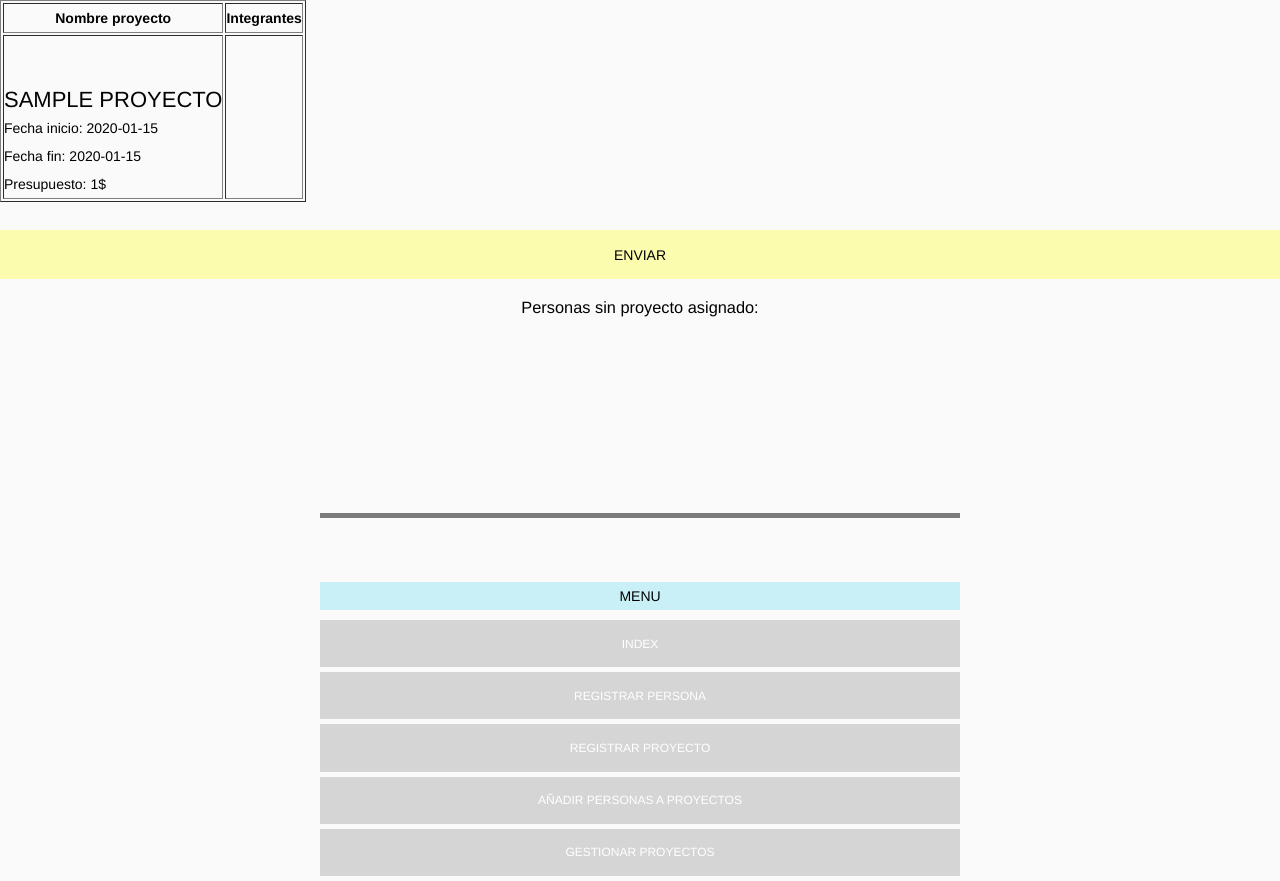
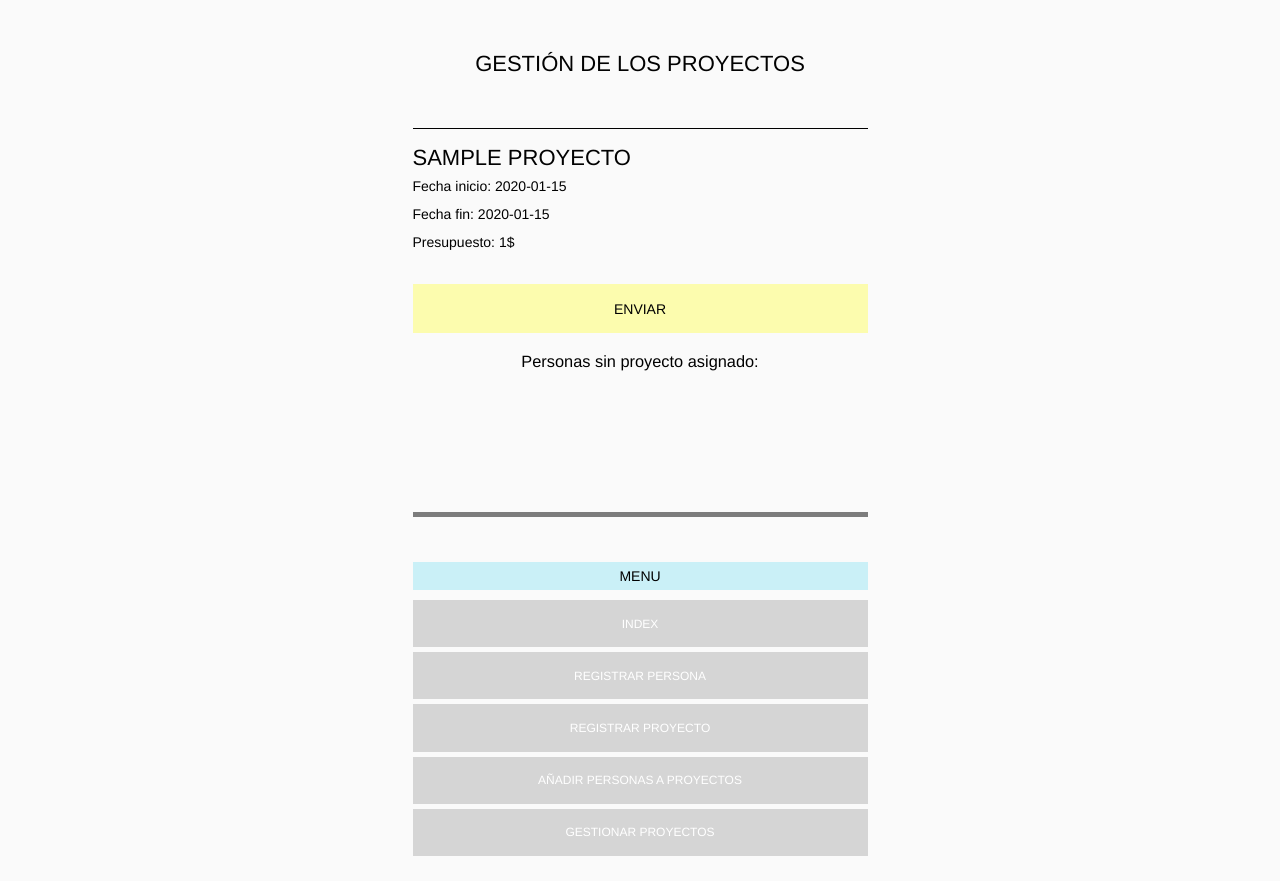
Before and after one commit to jrltt/PHPM07, a PHP site: page /listpro.php in a window 1280 px wide. After the commit the page ends 856 px from the top, so only its background shows below. Run offline with PHP 8.4, Linux system fonts and the light colour scheme; tables that the repository leaves empty hold one stand-in row (values such as "Sample post").

Commit message:
faltan aplicar estilos y mejorar par de cosas, pero ya esta bien para entregar!

```diff
--- a/add.php
+++ b/add.php
@@ -16,7 +16,9 @@
 	<link rel="stylesheet" href="style.css">
  </head>
  <body>
- 	 <?php add(); ?>
- 	 <?php menu(); ?>
+	 <div class="msj">
+	 	 <?php add(); ?>
+ 	 	<?php menu(); ?>
+	 </div>
  </body>
  </html>
--- a/funciones.php
+++ b/funciones.php
@@ -77,7 +77,7 @@
 					//$sentencia = "INSERT INTO persona(nomProjec) VALUES ('$proyecto') WHERE dni='$dni' ";
 					$sentencia = "UPDATE persona SET nomProjec='$proyecto' WHERE dni='$dni'";
 					$resultado = mysqli_query($link, $sentencia) or die ('Error en: '.$sentencia.' - '.mysqli_error($link));
-					echo '<br/>La persona con dni:'.$dni.' se ha ACTUALIZADO su informaci&oacute;n :: proyecto: '.$proyecto;
+					echo '<h1/>Dni: '.$dni.' - informaci&oacute;n actualizada - Proyecto asignado: '.$proyecto.'</h1>';
 				 } //fin bucle
 				 mysqli_close($link);
 			} else if ( $tipo == 'remove') {
@@ -88,7 +88,7 @@
 				foreach ($dniSel as $dni) {
 					$sentencia = "UPDATE persona SET nomProjec=NULL WHERE dni='$dni'";
 					$resultado = mysqli_query($link, $sentencia) or die ('Error en: '.$sentencia.' - '.mysqli_error($link));
-					echo '<br/> La persona con el dni '.$dni.' ya no tiene proyecto asignado';
+					echo '<h1>Dni: '.$dni.' - informaci&oacute;n actualizada - Ya no tiene proyecto asignado</h1>';
 				}
 			}
 	 	}
--- a/listpro.php
+++ b/listpro.php
@@ -15,6 +15,8 @@
 	<link rel="stylesheet" href="style.css">
 </head>
 <body>
+	<div class="wrap">
+		<h1>Gestión de los proyectos</h1>
 		<?php
 			/* Conexion con la BBDD */
 			$link = mysqli_connect("localhost", "root", "1234") or die ('No se puede conectar con mysql'.mysqli_error($link));
@@ -31,23 +33,15 @@
 			// $queryPerPro = mysqli_query($link, $sentPerPro) or die ('Error en '.$sentPerPro.' - '. mysqli_error($link));
 
 		?>
-	<form action='add.php' method="get" name="lista">
-		<table border="1">
-			<tr>
-				<th>Nombre proyecto</th>
-				<th>Integrantes</th>
-			</tr>
+		<form action='add.php' method="get" name="lista" class="listpro">
 				<?php while ( $fila = mysqli_fetch_array($queryPro, MYSQL_ASSOC)) { ?>
-			<tr>
-				<td>
 						<h1><?php echo $fila['nombre'];?></h1>
 						<ul>
 							<li>Fecha inicio: <?php echo $fila['di']; ?></li>
 							<li>Fecha fin: <?php echo $fila['df']; ?></li>
 							<li>Presupuesto: <?php echo $fila['presu']; ?>$</li>
-					</ul>
-				</td>
-				<td>
+							<li>
+								<ul class="img">
 					<?php
 						$nomPro = $fila['nombre'];
 						$sentPerPro = "SELECT * FROM persona WHERE nomProjec='$nomPro'";
@@ -55,31 +49,37 @@
 						while ( $filaPersona = mysqli_fetch_array($queryPerPro, MYSQL_ASSOC)) {
 					?>
 
-						<ul>
+
 								<li><input type="checkbox" name="quitar[]" id="persona" value='<?php echo $filaPersona['dni'];?>'></li>
-							<li><?php echo $filaPersona['dni']; ?></li>
-							<li><?php echo $filaPersona['nombre']; ?></li>
+								<!-- <li><?php echo $filaPersona['dni']; ?></li> -->
+								<!-- <li><?php echo $filaPersona['nombre']; ?></li> -->
 								<li><img src="srcImg.php?dni=<?php echo $filaPersona['dni'];?>" width=50 /></li>
-						</ul>
+
 
 					<?php
 						}
 						?>
-				</td>
-
-			</tr>
+								</ul>
+							</li>
+						</ul>
 				<?php } ?>
-		</table>
 			<input type="submit" value="Enviar">
 		  	<input type="hidden" name="tipo" value="remove">
 		</form>
-	<ul>
+		<!-- <ul> -->
 		<h3>Personas sin proyecto asignado:</h3>
 			<?php while ( $fila = mysqli_fetch_array($queryPerNoPro, MYSQL_ASSOC)) { ?>
-			<li><?php echo $fila['dni']." - ".$fila['nombre']." - <img src=srcImg.php?dni=".$fila['dni']." width=50 height=50 alt=".$fila['nombre']."/>" ." - Proyecto: ".$fila['nomProjec'] ; ?> </li>
-		<?php } ?>
+				<ul class="perSin">
+					<li><img src="srcImg.php?dni=<?php echo $fila['dni'];?>" width=50 height=50 alt="<?php echo $fila['nombre'];?>"/></li>
+		 			<li>DNI: <?php echo $fila['dni'];?></li>
+				 	<li>Nombre: <?php echo $fila['nombre'];?></li>
+					<li>Proyecto: <?php echo $fila['nomProjec']; ?></li>
 				</ul>
+<!-- 				<li><?php echo $fila['dni']." - ".$fila['nombre']." - <img src=srcImg.php?dni=".$fila['dni']." width=50 height=50 alt=".$fila['nombre']."/>" ." - Proyecto: ".$fila['nomProjec'] ; ?> </li>
+ -->			<?php } ?>
+		<!-- </ul> -->
 		<?php mysqli_close($link); ?>
 		<?php menu(); ?>
+	</div>
 </body>
 </html>
--- a/style.css
+++ b/style.css
@@ -162,7 +162,7 @@ input[type="submit"]:active {
     -webkit-transform: scale(.975);
     transform: scale(.975);
 }
-#lista ul {
+#lista ul , .wrap ul.perSin{
 	clear: left;
 	display: inline-block;
 	/* border-bottom: 1px solid #000; */
@@ -170,18 +170,18 @@ input[type="submit"]:active {
 	padding: 12px 0 5px;
 	width: 100%;
 }
-#lista ul li {
+#lista ul li , .wrap ul.perSin li{
 	float: left;
 	margin-left: 10px;
 	padding-top: 10px;
 }
-#lista ul li:first-child, #lista ul li:first-child+li{
+#lista ul li:first-child, #lista ul li:first-child+li, .wrap ul.perSin li:first-child{
 	padding-top: 0;
 }
-#lista ul li:last-child {
+#lista ul li:last-child , .wrap ul.perSin li:last-child{
 	/* padding-right:20px; */
 }
-#lista ul:hover {
+#lista ul:hover , .wrap ul.perSin:hover{
 	background-color: rgba(253, 232, 212, 0.5);
 }
 #lista input[type="submit"]:hover {
@@ -197,6 +197,18 @@ input[type="checkbox"] {
 label[for="perCon"] {
 	margin-top: 30px;
 }
+.listpro {
+	width: 50%;
+	margin:0 auto;
+}
+.listpro h1 {
+	border-top: 1px solid black;
+	padding-top: 15px;
+	text-align: left;
+}
+ul.img li {
+	display: inline-block;
+}
 .clear {
 	clear: both;
 }
```
Lines whose indentation alone changed are shown as unchanged.
